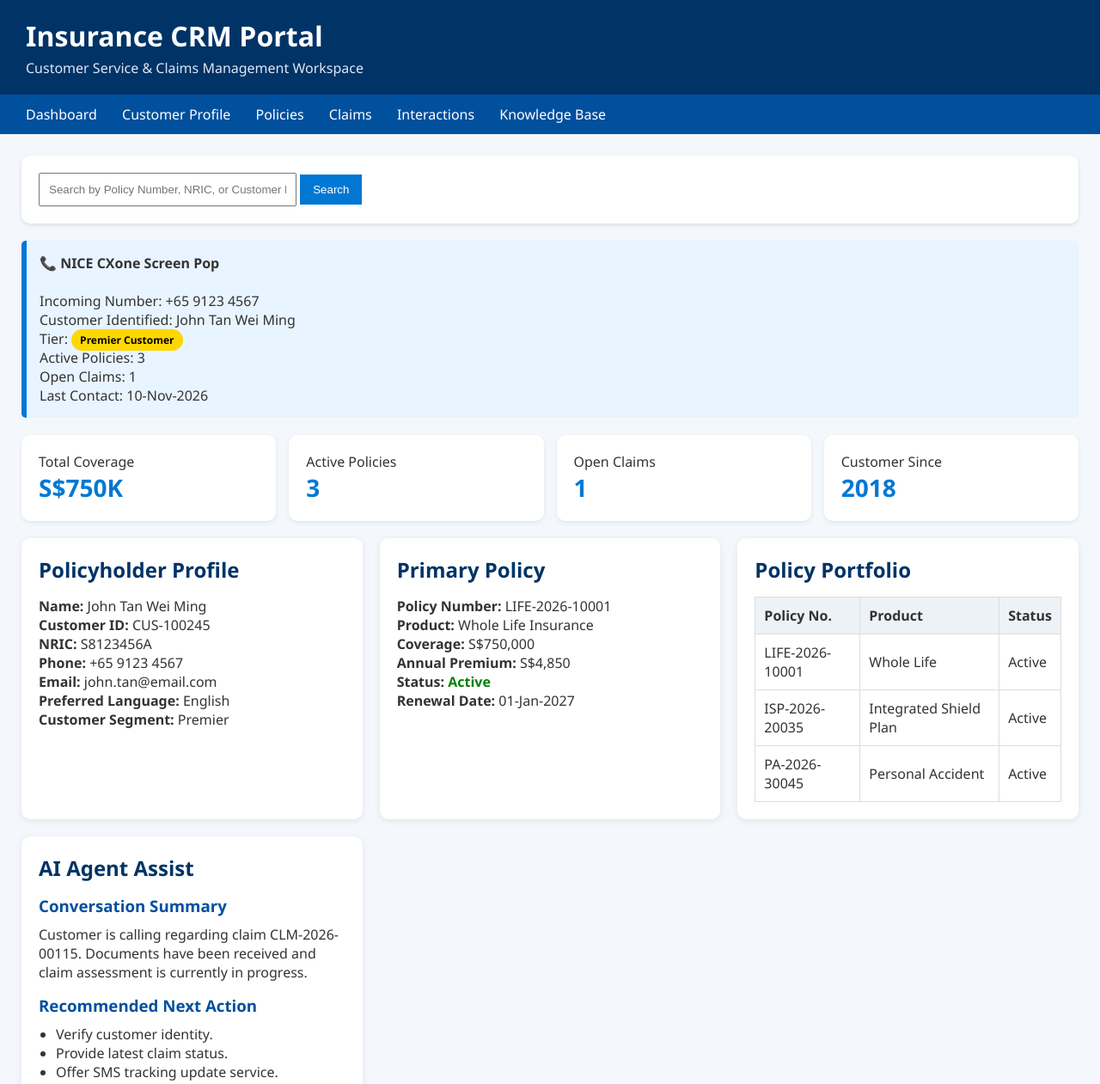
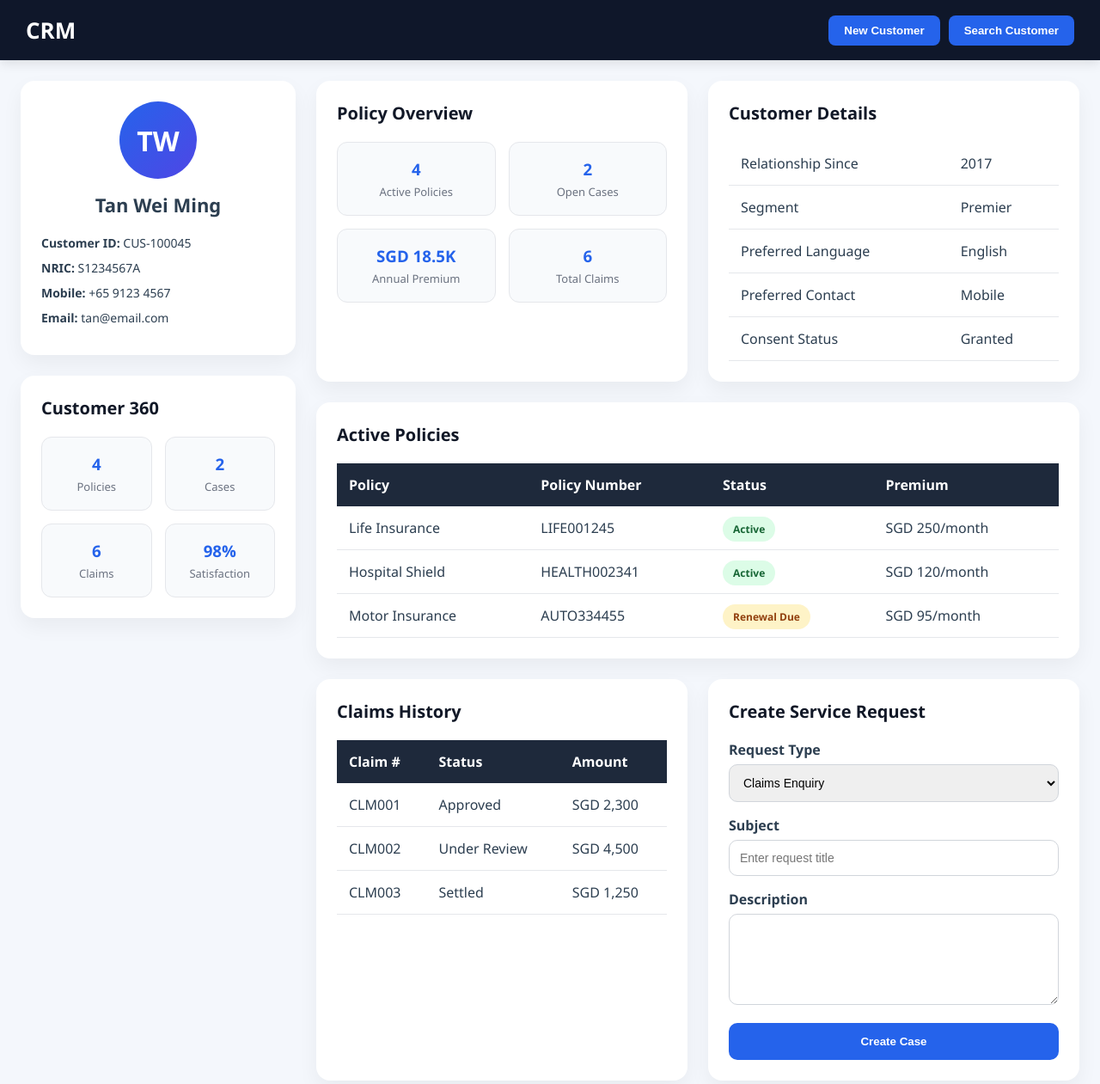
Before and after one commit to JinITApps/CRM-demo, a plain HTML site: page index.html in a window 1280 px wide. Shown: the top 1261 px of the page at 86% size. Drawn offline with Linux system fonts and the light colour scheme.

Commit message:
Update index.html

```diff
--- a/index.html
+++ b/index.html
@@ -4,7 +4,7 @@
 <meta charset="UTF-8">
 <meta name="viewport" content="width=device-width, initial-scale=1.0">
 
-<title>Insurance CRM</title>
+<title>CRM</title>
 
 <style>
 
@@ -15,289 +15,485 @@
 }
 
 body{
-    font-family:Segoe UI, Arial, sans-serif;
-    background:#f4f7fb;
-    color:#333;
+    font-family:'Segoe UI',sans-serif;
+    background:#f4f7fc;
+    color:#2c3e50;
 }
 
+/* HEADER */
+
 .header{
-    background:#003366;
+    background:#0f172a;
     color:white;
-    padding:20px 30px;
+    height:70px;
+    display:flex;
+    justify-content:space-between;
+    align-items:center;
+    padding:0 30px;
+    box-shadow:0 4px 12px rgba(0,0,0,0.1);
 }
 
 .header h1{
+    font-size:26px;
+}
+
+.top-actions{
+    display:flex;
+    gap:10px;
+}
+
+.top-actions button{
+    border:none;
+    background:#2563eb;
+    color:white;
+    padding:10px 18px;
+    border-radius:8px;
+    cursor:pointer;
+    font-weight:600;
+}
+
+.top-actions button:hover{
+    background:#1d4ed8;
+}
+
+/* LAYOUT */
+
+.container{
+    display:grid;
+    grid-template-columns:320px 1fr;
+    gap:24px;
+    padding:24px;
+}
+
+.sidebar{
+    display:flex;
+    flex-direction:column;
+    gap:24px;
+}
+
+.main{
+    display:flex;
+    flex-direction:column;
+    gap:24px;
+}
+
+.dashboard-row{
+    display:grid;
+    grid-template-columns:1fr 1fr;
+    gap:24px;
+}
+
+/* CARDS */
+
+.card{
+    background:white;
+    border-radius:16px;
+    padding:24px;
+    box-shadow:0 10px 25px rgba(0,0,0,0.05);
+}
+
+.card h2{
+    margin-bottom:20px;
+    font-size:20px;
+    color:#111827;
+}
+
+/* PROFILE */
+
+.customer-avatar{
+    width:90px;
+    height:90px;
+    border-radius:50%;
+    margin:auto;
+    background:linear-gradient(135deg,#2563eb,#4f46e5);
+    color:white;
+    display:flex;
+    align-items:center;
+    justify-content:center;
+    font-size:32px;
+    font-weight:bold;
+}
+
+.customer-name{
+    text-align:center;
+    margin-top:15px;
+    font-size:22px;
+    font-weight:600;
+}
+
+.info{
+    margin-top:20px;
+}
+
+.info p{
+    margin-bottom:10px;
+    font-size:14px;
+}
+
+/* STATS */
+
+.stat-grid{
+    display:grid;
+    grid-template-columns:1fr 1fr;
+    gap:15px;
+}
+
+.stat{
+    background:#f8fafc;
+    border:1px solid #e5e7eb;
+    border-radius:12px;
+    padding:18px;
+    text-align:center;
+}
+
+.stat h3{
+    color:#2563eb;
     margin-bottom:5px;
 }
 
-.header p{
-    color:#dce8f5;
+.stat p{
+    color:#6b7280;
+    font-size:13px;
 }
 
-.nav{
-    background:#00509e;
-    padding:12px 30px;
-}
-
-.nav a{
-    color:white;
-    text-decoration:none;
-    margin-right:25px;
-    font-weight:500;
-}
-
-.nav a:hover{
-    text-decoration:underline;
-}
-
-.container{
-    padding:25px;
-}
-
-.search-container{
-    background:white;
-    padding:20px;
-    border-radius:10px;
-    margin-bottom:20px;
-    box-shadow:0 2px 5px rgba(0,0,0,0.1);
-}
-
-.search-container input{
-    width:300px;
-    padding:10px;
-}
-
-.search-container button{
-    padding:10px 15px;
-    background:#0078d4;
-    color:white;
-    border:none;
-    cursor:pointer;
-}
-
-.screenpop{
-    background:#e8f4ff;
-    border-left:6px solid #0078d4;
-    padding:15px;
-    margin-bottom:20px;
-    border-radius:5px;
-}
-
-.dashboard{
-    display:grid;
-    grid-template-columns:repeat(auto-fit,minmax(350px,1fr));
-    gap:20px;
-}
-
-.card{
-    background:white;
-    padding:20px;
-    border-radius:10px;
-    box-shadow:0 2px 8px rgba(0,0,0,0.08);
-}
-
-.card h2{
-    color:#003366;
-    margin-bottom:15px;
-}
-
-.card h3{
-    margin-top:15px;
-    margin-bottom:10px;
-    color:#00509e;
-}
+/* TABLES */
 
 table{
     width:100%;
     border-collapse:collapse;
 }
 
-table th{
-    background:#edf2f7;
+th{
+    background:#1e293b;
+    color:white;
+    text-align:left;
+    padding:14px;
 }
 
-table td,
-table th{
-    border:1px solid #ddd;
-    padding:10px;
-    text-align:left;
+td{
+    padding:14px;
+    border-bottom:1px solid #e5e7eb;
 }
 
-.status-active{
-    color:green;
-    font-weight:bold;
+tr:hover{
+    background:#f8fafc;
 }
 
-.status-review{
-    color:#ff8c00;
-    font-weight:bold;
+/* STATUS */
+
+.badge{
+    padding:6px 12px;
+    border-radius:999px;
+    font-size:12px;
+    font-weight:600;
 }
 
-.status-approved{
-    color:green;
-    font-weight:bold;
+.active{
+    background:#dcfce7;
+    color:#166534;
 }
 
-.kpi-container{
-    display:grid;
-    grid-template-columns:repeat(auto-fit,minmax(180px,1fr));
-    gap:15px;
-    margin-bottom:20px;
+.pending{
+    background:#fef3c7;
+    color:#92400e;
 }
 
-.kpi{
-    background:white;
-    border-radius:10px;
-    padding:20px;
-    box-shadow:0 2px 5px rgba(0,0,0,0.08);
+/* FORMS */
+
+.form-group{
+    margin-bottom:16px;
 }
 
-.kpi-value{
-    font-size:28px;
-    color:#0078d4;
-    font-weight:bold;
+label{
+    display:block;
+    margin-bottom:6px;
+    font-weight:600;
 }
 
-.badge{
-    background:#ffd700;
-    color:#000;
-    padding:4px 10px;
-    border-radius:20px;
-    font-size:12px;
-    font-weight:bold;
+input,
+select,
+textarea{
+    width:100%;
+    padding:12px;
+    border:1px solid #d1d5db;
+    border-radius:10px;
+    font-size:14px;
 }
 
-ul{
-    padding-left:20px;
+input:focus,
+select:focus,
+textarea:focus{
+    outline:none;
+    border-color:#2563eb;
 }
 
-.footer{
-    margin-top:30px;
-    text-align:center;
-    color:#777;
+.submit-btn{
+    width:100%;
+    border:none;
+    background:#2563eb;
+    color:white;
+    padding:14px;
+    border-radius:10px;
+    font-weight:600;
+    cursor:pointer;
+}
+
+.submit-btn:hover{
+    background:#1d4ed8;
+}
+
+/* RESPONSIVE */
+
+@media(max-width:1200px){
+
+.container{
+    grid-template-columns:1fr;
+}
+
+.dashboard-row{
+    grid-template-columns:1fr;
+}
+
+}
+
+@media(max-width:768px){
+
+.header{
+    flex-direction:column;
+    height:auto;
     padding:15px;
+    gap:10px;
+}
+
+.top-actions{
+    width:100%;
+}
+
+.top-actions button{
+    flex:1;
+}
+
+.stat-grid{
+    grid-template-columns:1fr;
+}
+
 }
 
 </style>
+
 </head>
 
 <body>
 
 <div class="header">
-    <h1>Insurance CRM Portal</h1>
-    <p>Customer Service & Claims Management Workspace</p>
+
+    <h1>CRM</h1>
+
+    <div class="top-actions">
+        <button>New Customer</button>
+        <button>Search Customer</button>
     </div>
 
-<div class="nav">
-    <a href="#">Dashboard</a>
-    <a href="#">Customer Profile</a>
-    <a href="#">Policies</a>
-    <a href="#">Claims</a>
-    <a href="#">Interactions</a>
-    <a href="#">Knowledge Base</a>
 </div>
 
 <div class="container">
 
-    <div class="search-container">
-        <input type="text" placeholder="Search by Policy Number, NRIC, or Customer Name">
-        <button>Search</button>
-    </div>
+    <!-- SIDEBAR -->
 
-    <div class="screenpop">
-        <strong>📞 NICE CXone Screen Pop</strong><br><br>
-
-        Incoming Number: +65 9123 4567<br>
-        Customer Identified: John Tan Wei Ming<br>
-        Tier: <span class="badge">Premier Customer</span><br>
-        Active Policies: 3<br>
-        Open Claims: 1<br>
-        Last Contact: 10-Nov-2026
-    </div>
-
-    <div class="kpi-container">
-
-        <div class="kpi">
-            <div>Total Coverage</div>
-            <div class="kpi-value">S$750K</div>
-        </div>
-
-        <div class="kpi">
-            <div>Active Policies</div>
-            <div class="kpi-value">3</div>
-        </div>
-
-        <div class="kpi">
-            <div>Open Claims</div>
-            <div class="kpi-value">1</div>
-        </div>
-
-        <div class="kpi">
-            <div>Customer Since</div>
-            <div class="kpi-value">2018</div>
-        </div>
-
-    </div>
-
-    <div class="dashboard">
+    <div class="sidebar">
 
         <div class="card">
 
-            <h2>Policyholder Profile</h2>
+            <div class="customer-avatar">
+                TW
+            </div>
 
-            <p><strong>Name:</strong> John Tan Wei Ming</p>
-            <p><strong>Customer ID:</strong> CUS-100245</p>
-            <p><strong>NRIC:</strong> S8123456A</p>
-            <p><strong>Phone:</strong> +65 9123 4567</p>
-            <p><strong>Email:</strong> john.tan@email.com</p>
-            <p><strong>Preferred Language:</strong> English</p>
-            <p><strong>Customer Segment:</strong> Premier</p>
+            <div class="customer-name">
+                Tan Wei Ming
+            </div>
+
+            <div class="info">
+                <p><strong>Customer ID:</strong> CUS-100045</p>
+                <p><strong>NRIC:</strong> S1234567A</p>
+                <p><strong>Mobile:</strong> +65 9123 4567</p>
+                <p><strong>Email:</strong> tan@email.com</p>
+            </div>
 
         </div>
 
         <div class="card">
 
-            <h2>Primary Policy</h2>
+            <h2>Customer 360</h2>
 
-            <p><strong>Policy Number:</strong> LIFE-2026-10001</p>
-            <p><strong>Product:</strong> Whole Life Insurance</p>
-            <p><strong>Coverage:</strong> S$750,000</p>
-            <p><strong>Annual Premium:</strong> S$4,850</p>
-            <p><strong>Status:</strong>
-                <span class="status-active">Active</span>
-            </p>
-            <p><strong>Renewal Date:</strong> 01-Jan-2027</p>
+            <div class="stat-grid">
+
+                <div class="stat">
+                    <h3>4</h3>
+                    <p>Policies</p>
+                </div>
+
+                <div class="stat">
+                    <h3>2</h3>
+                    <p>Cases</p>
+                </div>
+
+                <div class="stat">
+                    <h3>6</h3>
+                    <p>Claims</p>
+                </div>
+
+                <div class="stat">
+                    <h3>98%</h3>
+                    <p>Satisfaction</p>
+                </div>
+
+            </div>
+
+        </div>
+
+    </div>
+
+    <!-- MAIN -->
+
+    <div class="main">
+
+        <div class="dashboard-row">
+
+            <div class="card">
+
+                <h2>Policy Overview</h2>
+
+                <div class="stat-grid">
+
+                    <div class="stat">
+                        <h3>4</h3>
+                        <p>Active Policies</p>
+                    </div>
+
+                    <div class="stat">
+                        <h3>2</h3>
+                        <p>Open Cases</p>
+                    </div>
+
+                    <div class="stat">
+                        <h3>SGD 18.5K</h3>
+                        <p>Annual Premium</p>
+                    </div>
+
+                    <div class="stat">
+                        <h3>6</h3>
+                        <p>Total Claims</p>
+                    </div>
+
+                </div>
 
             </div>
 
             <div class="card">
 
-            <h2>Policy Portfolio</h2>
+                <h2>Customer Details</h2>
 
                 <table>
 
                     <tr>
-                    <th>Policy No.</th>
-                    <th>Product</th>
-                    <th>Status</th>
+                        <td>Relationship Since</td>
+                        <td>2017</td>
                     </tr>
 
                     <tr>
-                    <td>LIFE-2026-10001</td>
-                    <td>Whole Life</td>
-                    <td>Active</td>
+                        <td>Segment</td>
+                        <td>Premier</td>
                     </tr>
 
                     <tr>
-                    <td>ISP-2026-20035</td>
-                    <td>Integrated Shield Plan</td>
-                    <td>Active</td>
+                        <td>Preferred Language</td>
+                        <td>English</td>
                     </tr>
 
                     <tr>
-                    <td>PA-2026-30045</td>
-                    <td>Personal Accident</td>
-                    <td>Active</td>
+                        <td>Preferred Contact</td>
+                        <td>Mobile</td>
+                    </tr>
+
+                    <tr>
+                        <td>Consent Status</td>
+                        <td>Granted</td>
+                    </tr>
+
+                </table>
+
+            </div>
+
+        </div>
+
+        <div class="card">
+
+            <h2>Active Policies</h2>
+
+            <table>
+
+                <tr>
+                    <th>Policy</th>
+                    <th>Policy Number</th>
+                    <th>Status</th>
+                    <th>Premium</th>
+                </tr>
+
+                <tr>
+                    <td>Life Insurance</td>
+                    <td>LIFE001245</td>
+                    <td><span class="badge active">Active</span></td>
+                    <td>SGD 250/month</td>
+                </tr>
+
+                <tr>
+                    <td>Hospital Shield</td>
+                    <td>HEALTH002341</td>
+                    <td><span class="badge active">Active</span></td>
+                    <td>SGD 120/month</td>
+                </tr>
+
+                <tr>
+                    <td>Motor Insurance</td>
+                    <td>AUTO334455</td>
+                    <td><span class="badge pending">Renewal Due</span></td>
+                    <td>SGD 95/month</td>
+                </tr>
+
+            </table>
+
+        </div>
+
+        <div class="dashboard-row">
+
+            <div class="card">
+
+                <h2>Claims History</h2>
+
+                <table>
+
+                    <tr>
+                        <th>Claim #</th>
+                        <th>Status</th>
+                        <th>Amount</th>
+                    </tr>
+
+                    <tr>
+                        <td>CLM001</td>
+                        <td>Approved</td>
+                        <td>SGD 2,300</td>
+                    </tr>
+
+                    <tr>
+                        <td>CLM002</td>
+                        <td>Under Review</td>
+                        <td>SGD 4,500</td>
+                    </tr>
+
+                    <tr>
+                        <td>CLM003</td>
+                        <td>Settled</td>
+                        <td>SGD 1,250</td>
                     </tr>
 
                 </table>
@@ -306,75 +502,40 @@ ul{
 
             <div class="card">
 
-            <h2>AI Agent Assist</h2>
+                <h2>Create Service Request</h2>
 
-            <h3>Conversation Summary</h3>
+                <div class="form-group">
+                    <label>Request Type</label>
+                    <select>
+                        <option>Claims Enquiry</option>
+                        <option>Complaint</option>
+                        <option>Policy Update</option>
+                        <option>Renewal</option>
+                        <option>Address Change</option>
+                    </select>
+                </div>
 
-            <p>
-                Customer is calling regarding claim
-                CLM-2026-00115.
-                Documents have been received and claim
-                assessment is currently in progress.
-            </p>
+                <div class="form-group">
+                    <label>Subject</label>
+                    <input type="text" placeholder="Enter request title">
+                </div>
 
-            <h3>Recommended Next Action</h3>
+                <div class="form-group">
+                    <label>Description</label>
+                    <textarea rows="5"></textarea>
+                </div>
 
-            <ul>
-                <li>Verify customer identity.</li>
-                <li>Provide latest claim status.</li>
-                <li>Offer SMS tracking update service.</li>
-                <li>Send interaction summary email.</li>
-            </ul>
+                <button class="submit-btn">
+                    Create Case
+                </button>
 
             </div>
 
         </div>
 
-    <br>
-
         <div class="card">
 
-        <h2>Claims Management</h2>
-
-        <table>
-
-            <tr>
-                <th>Claim Number</th>
-                <th>Type</th>
-                <th>Date Submitted</th>
-                <th>Status</th>
-                <th>Amount</th>
-            </tr>
-
-            <tr>
-                <td>CLM-2026-00115</td>
-                <td>Hospitalisation</td>
-                <td>12-Nov-2026</td>
-                <td class="status-review">
-                    Under Assessment
-                </td>
-                <td>S$6,800</td>
-            </tr>
-
-            <tr>
-                <td>CLM-2026-00078</td>
-                <td>Outpatient Medical</td>
-                <td>25-Oct-2026</td>
-                <td class="status-approved">
-                    Approved
-                </td>
-                <td>S$1,250</td>
-            </tr>
-
-        </table>
-
-    </div>
-
-    <br>
-
-    <div class="card">
-
-        <h2>Recent Customer Interactions</h2>
+            <h2>Recent Interactions</h2>
 
             <table>
 
@@ -382,55 +543,37 @@ ul{
                     <th>Date</th>
                     <th>Channel</th>
                     <th>Purpose</th>
-                <th>Handled By</th>
+                    <th>Outcome</th>
                 </tr>
 
                 <tr>
-                <td>18-Nov-2026</td>
+                    <td>19-Nov-2026</td>
                     <td>Voice</td>
-                <td>Claim Status Enquiry</td>
-                <td>Agent Sarah Lim</td>
+                    <td>Claims Follow-up</td>
+                    <td>Open</td>
+                </tr>
+
+                <tr>
+                    <td>15-Nov-2026</td>
+                    <td>Email</td>
+                    <td>Premium Enquiry</td>
+                    <td>Closed</td>
                 </tr>
 
                 <tr>
                     <td>10-Nov-2026</td>
                     <td>WhatsApp</td>
-                <td>Coverage Enquiry</td>
-                <td>Agent David Wong</td>
-            </tr>
-
-            <tr>
-                <td>01-Nov-2026</td>
-                <td>Email</td>
-                <td>Premium Payment Query</td>
-                <td>Agent Amanda Lee</td>
+                    <td>Policy Renewal</td>
+                    <td>Completed</td>
                 </tr>
 
             </table>
 
         </div>
 
-    <br>
-
-    <div class="card">
-
-        <h2>Knowledge Recommendations</h2>
-
-        <ul>
-            <li>How to submit hospitalisation claims.</li>
-            <li>Integrated Shield Plan coverage guide.</li>
-            <li>Cashless admission process.</li>
-            <li>Critical illness benefit claims procedure.</li>
-            <li>Change nominee and beneficiary details.</li>
-        </ul>
-
     </div>
 
 </div>
 
-<div class="footer">
-    Demo CRM for Insurance Contact Centre | Suitable for NICE CXone Demonstrations
-</div>
-
 </body>
 </html>
```
Lines whose indentation alone changed are shown as unchanged.
